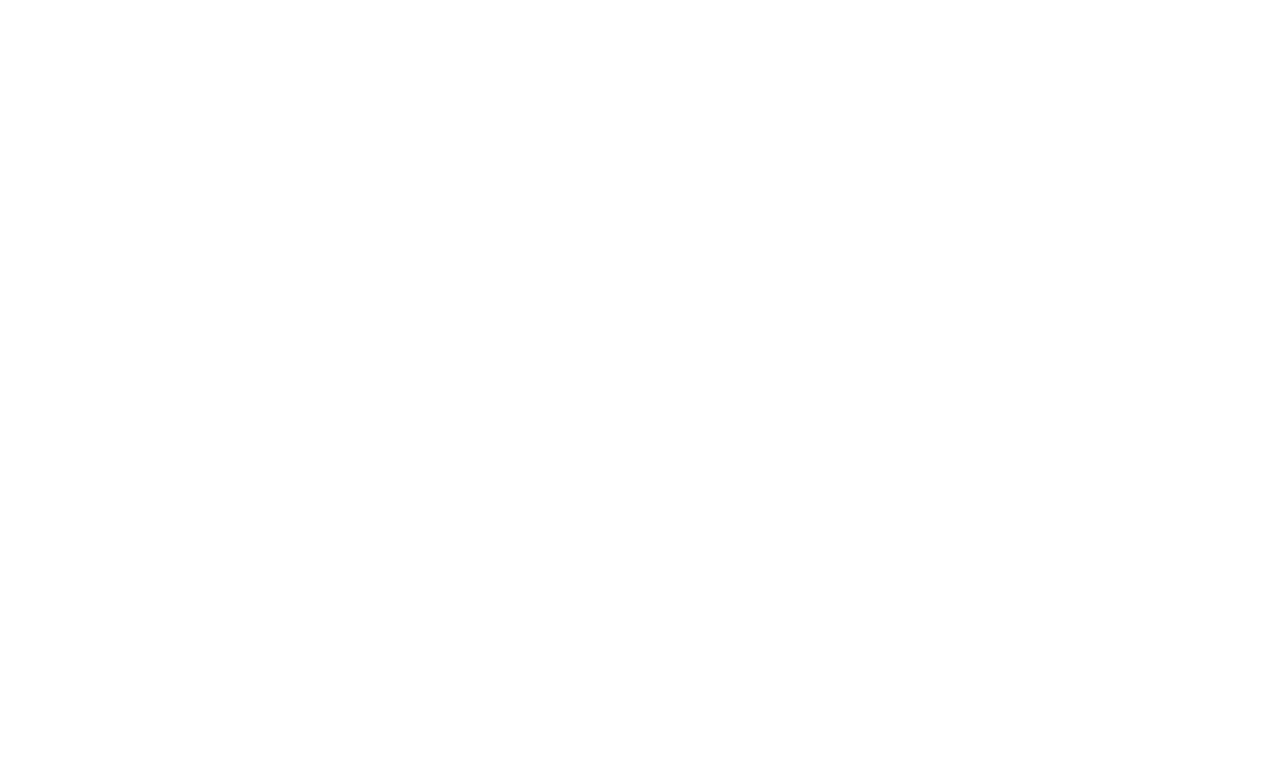
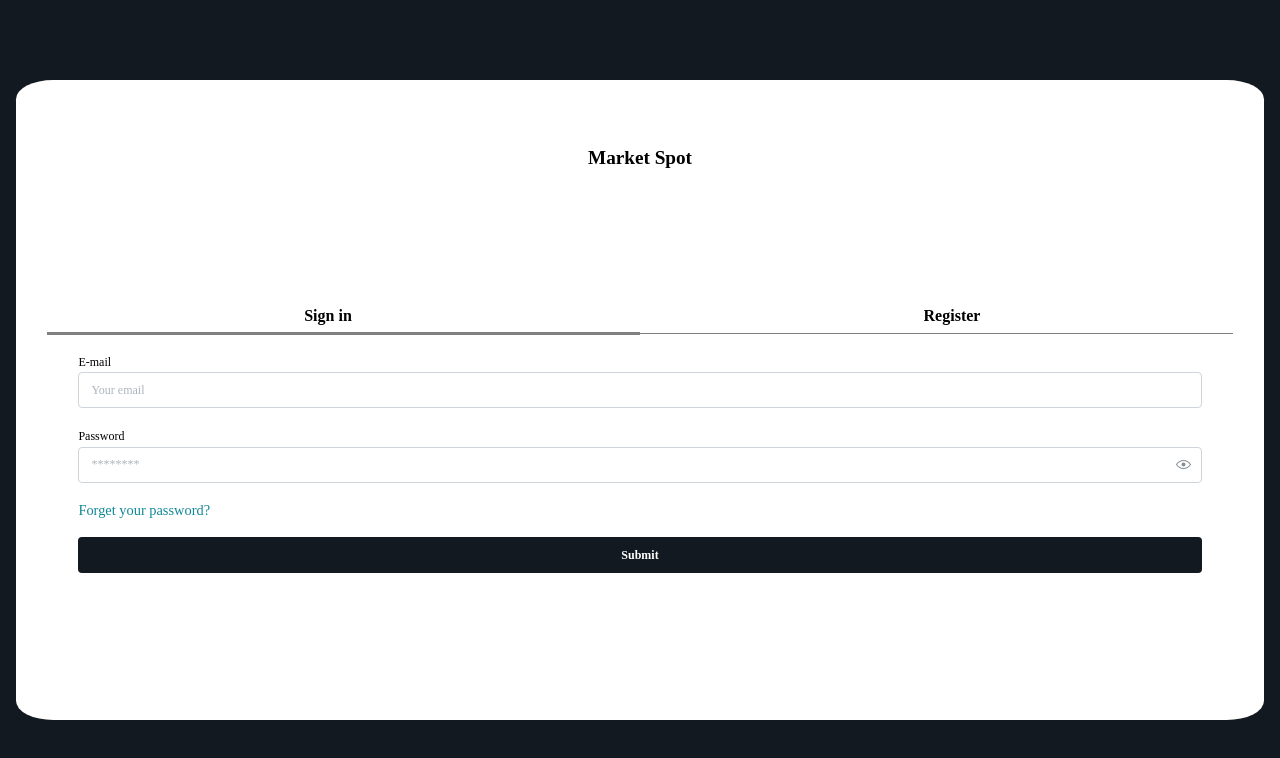
Before and after one commit to termi95/marketspot, a React (Vite) app in the folder Frontend/: page /login in a window 1280 px wide. Before the commit this address had no page. Shown: the top 758 px of the page. Built offline with nearby package versions, Linux system fonts and the light colour scheme.

Commit message:
add login, register and forget password form

```diff
--- a/Frontend/package.json
+++ b/Frontend/package.json
@@ -12,7 +12,6 @@
   "dependencies": {
     "@mantine/core": "^7.3.2",
     "@mantine/dates": "^7.3.2",
-    "@mantine/form": "^7.3.2",
     "@mantine/hooks": "^7.3.2",
     "@mantine/notifications": "^7.3.2",
     "@reduxjs/toolkit": "^2.0.1",
--- a/Frontend/src/App.css
+++ b/Frontend/src/App.css
@@ -1,6 +1,6 @@
 :root {
   --main-color: #131921;
-  --background-color: #F0F0F4;
+  --background-color: #f0f0f4;
 }
 
 #root {
@@ -19,3 +19,16 @@
 .text-white {
   color: white;
 }
+
+.pointer {
+  cursor: pointer;
+}
+
+a {
+  color: #128797;
+  text-decoration: none;
+}
+a:visited {
+  color: #128797;
+  text-decoration: none;
+}
--- a/Frontend/src/App.tsx
+++ b/Frontend/src/App.tsx
@@ -5,6 +5,8 @@
 import { useEffect } from "react";
 import { useDispatch } from "react-redux";
 import { setIsMobile } from "./State/User/userSlice";
+import LoginView from "./View/Login";
+import ForgetPasswordView from "./View/ForgetPassword";
 
 function App() {
   const dispatch = useDispatch();
@@ -25,6 +27,8 @@
     <>
       <Routes>
         <Route path="/" element={<MainPage />} />
+        <Route path="/login" element={<LoginView />} />
+        <Route path="/forget-password" element={<ForgetPasswordView />} />
       </Routes>
     </>
   );
--- a/Frontend/src/Components/BottomBar/bottombar.module.css
+++ /dev/null
@@ -1,3 +0,0 @@
-.bottom_bar {
-    background-color: var(--main-color);
-  }
--- a/Frontend/src/Components/BottomBar/index.tsx
+++ b/Frontend/src/Components/BottomBar/index.tsx
@@ -2,7 +2,6 @@
 import { RootState } from "../../State/store";
 import SignInButton from "../SignInButton";
 import { Container } from "@mantine/core";
-import style from "./bottombar.module.css";
 
 function BottomBar() {
   const { isLogin, isMobile } = useSelector((state: RootState) => state.user);
@@ -12,8 +11,8 @@
     <Container
       maw="100vw"
       w="100vw"
-      className={style.bottom_bar}
       p={10}
+      bg={"var(--main-color)"}
     >
       {isLogin ? null : <SignInButton />}
     </Container>
--- a/Frontend/src/Components/SignInButton/index.tsx
+++ b/Frontend/src/Components/SignInButton/index.tsx
@@ -3,15 +3,19 @@
 import { rem, Text, Space } from "@mantine/core";
 import { RootState } from "../../State/store";
 import { useSelector } from "react-redux";
+import { useNavigate } from "react-router-dom";
 
 function SignInButton() {
   const { isMobile } = useSelector((state: RootState) => state.user);
+  const navigate = useNavigate();
   return (
-    <Container
-      mr={isMobile ? "auto" : "15px"}
-      ml={isMobile ? "auto" : "15px"}
-    >
-      <Button radius="xs" variant="outline" color="White">
+    <Container mr={isMobile ? "auto" : "15px"} ml={isMobile ? "auto" : "15px"}>
+      <Button
+        radius="xs"
+        variant="outline"
+        color="White"
+        onClick={() => navigate("/login")}
+      >
         <Text size="md">Sign in</Text>
         <Space w="xs" />
         <IconLogin2 style={{ width: rem(30), height: rem(30) }} stroke={1.5} />
--- /dev/null
+++ b/Frontend/src/Form/ForgetPassword/index.tsx
@@ -0,0 +1,22 @@
+import { Button, Input, Stack, TextInput } from "@mantine/core";
+import { useHover } from "@mantine/hooks";
+
+function ForgetPasswordForm() {
+  const { hovered, ref } = useHover<HTMLButtonElement>();
+  return (
+    <Stack w={"90%"} m={"auto"} pt={"15px"} pb={"25px"}>
+      <Input.Wrapper label="E-mail" style={{ textAlign: "start" }}>
+        <TextInput placeholder="Your email"></TextInput>
+      </Input.Wrapper>
+      <Button
+        color={"var(--main-color)"}
+        variant={hovered ? "outline" : "filled"}
+        ref={ref}
+      >
+        Submit
+      </Button>
+    </Stack>
+  );
+}
+
+export default ForgetPasswordForm;
--- /dev/null
+++ b/Frontend/src/Form/Login/index.tsx
@@ -0,0 +1,35 @@
+import { Button, Input, PasswordInput, Stack, TextInput } from "@mantine/core";
+import { useHover } from "@mantine/hooks";
+import { Link } from "react-router-dom";
+
+function LoginForm() {
+  const { hovered, ref } = useHover<HTMLButtonElement>();
+  return (
+    <Stack w={"90%"} m={"auto"} pt={"15px"} pb={"25px"}>
+      <Input.Wrapper label="E-mail" style={{ textAlign: "start" }}>
+        <TextInput
+          placeholder="Your email"
+        ></TextInput>
+      </Input.Wrapper>
+      <Input.Wrapper label="Password" style={{ textAlign: "start" }}>
+        <PasswordInput placeholder="********"></PasswordInput>
+      </Input.Wrapper>
+      <Link
+        to={"/forget-password"}
+        style={{ textAlign: "start" }}
+        color={"ocean-blue"}
+      >
+        Forget your password?
+      </Link>
+      <Button
+        color={"var(--main-color)"}
+        variant={hovered ? "outline" : "filled"}
+        ref={ref}
+      >
+        Submit
+      </Button>
+    </Stack>
+  );
+}
+
+export default LoginForm;
--- /dev/null
+++ b/Frontend/src/Form/Register/index.tsx
@@ -0,0 +1,31 @@
+import { Button, Input, PasswordInput, Stack, TextInput } from "@mantine/core";
+import { useHover } from "@mantine/hooks";
+
+function RegisterForm() {
+  const { hovered, ref } = useHover<HTMLButtonElement>();
+  return (
+    <Stack w={"90%"} m={"auto"} pt={"15px"} pb={"25px"}>
+      <Input.Wrapper label="First name" style={{ textAlign: "start" }}>
+        <TextInput placeholder="First name"></TextInput>
+      </Input.Wrapper>
+      <Input.Wrapper label="Last name" style={{ textAlign: "start" }}>
+        <TextInput placeholder="Last name"></TextInput>
+      </Input.Wrapper>
+      <Input.Wrapper label="E-mail" style={{ textAlign: "start" }}>
+        <TextInput placeholder="Your email"></TextInput>
+      </Input.Wrapper>
+      <Input.Wrapper label="Password" style={{ textAlign: "start" }}>
+        <PasswordInput placeholder="********"></PasswordInput>
+      </Input.Wrapper>
+      <Button
+        color={"var(--main-color)"}
+        variant={hovered ? "outline" : "filled"}
+        ref={ref}
+      >
+        Submit
+      </Button>
+    </Stack>
+  );
+}
+
+export default RegisterForm;
--- /dev/null
+++ b/Frontend/src/View/ForgetPassword/index.tsx
@@ -0,0 +1,45 @@
+import { Box, Center, Container, Flex, Text } from "@mantine/core";
+import { useSelector } from "react-redux";
+import { RootState } from "../../State/store";
+import ForgetPasswordForm from "../../Form/ForgetPassword";
+import { IconChevronLeft } from "@tabler/icons-react";
+import { Link } from "react-router-dom";
+
+function ForgetPasswordView() {
+  const { isMobile } = useSelector((state: RootState) => state.user);
+  return (
+    <Container
+      bg={"var(--main-color)"}
+      w={"100vw"}
+      maw={"100vw"}
+      h={"100vh"}
+      m={"0px"}
+    >
+      <Center h={"100%"}>
+        <Box
+          bg={"white"}
+          style={{ borderRadius: "3%" }}
+          w={isMobile ? "100%" : "25%"}
+          h={"80%"}
+        >
+          <Flex justify={"start"} p={"15px"}>
+            <Link to={"/login"}>
+              <IconChevronLeft size={"4rem"} color="black" />
+            </Link>
+          </Flex>
+          <Text fw={700} size="xl" p={"10px"} pt={"5%"}>
+            Did you forget you password?
+          </Text>
+          <Text p={"10px"} pb={"5%"} pt={"5%"}>
+            Don't worry! The password reset link will been sent to your email
+            address, allowing you to regain control of your account quickly and
+            easily.
+          </Text>
+          <ForgetPasswordForm />
+        </Box>
+      </Center>
+    </Container>
+  );
+}
+
+export default ForgetPasswordView;
--- /dev/null
+++ b/Frontend/src/View/Login/index.tsx
@@ -0,0 +1,68 @@
+import { Box, Button, Center, Container, Group, Text } from "@mantine/core";
+import { useState } from "react";
+import styles from "./loginView.module.css";
+import LoginForm from "../../Form/Login";
+import RegisterForm from "../../Form/Register";
+import { useSelector } from "react-redux";
+import { RootState } from "../../State/store";
+
+function LoginView() {
+  const { isMobile } = useSelector((state: RootState) => state.user);
+  const [isLoginTabActive, setIsLoginTabActive] = useState(true);
+  return (
+    <Container
+      bg={"var(--main-color)"}
+      w={"100vw"}
+      maw={"100vw"}
+      h={"100vh"}
+      m={"0px"}
+    >
+      <Center h={"100%"}>
+        <Box
+          bg={"white"}
+          style={{ borderRadius: "3%" }}
+          w={isMobile ? "100%" : "25%"}
+          h={"80%"}
+        >
+          <Text fw={700} p={"10px"} size="xl" pb={"10%"} pt={"5%"}>
+            Market Spot
+          </Text>
+          <Group justify="space-between" align="stretch" grow gap={"0"}>
+            <Box className="pointer" onClick={() => setIsLoginTabActive(true)}>
+              <Button
+                size="compact-lg"
+                variant="transparent"
+                c={"black"}
+                className={isLoginTabActive ? styles.activeTabBorder : ""}
+              >
+                Sign in
+              </Button>
+              <Box
+                className={isLoginTabActive ? styles.activeTab : styles.tab}
+                ml={"5%"}
+              />
+            </Box>
+            <Box className="pointer" onClick={() => setIsLoginTabActive(false)}>
+              <Button
+                size="compact-lg"
+                variant="transparent"
+                c={"black"}
+                className={!isLoginTabActive ? styles.activeTabBorder : ""}
+              >
+                Register
+              </Button>
+
+              <Box
+                className={isLoginTabActive ? styles.tab : styles.activeTab}
+                mr={"5%"}
+              />
+            </Box>
+          </Group>
+          {isLoginTabActive ? <LoginForm /> : <RegisterForm />}
+        </Box>
+      </Center>
+    </Container>
+  );
+}
+
+export default LoginView;
--- /dev/null
+++ b/Frontend/src/View/Login/loginView.module.css
@@ -0,0 +1,21 @@
+.tab {
+  border-bottom: 1px;
+  border-top: 0px;
+  border-left: 0px;
+  border-right: 0px;
+  border-color: gray;
+  border-style: solid;
+}
+
+.activeTab {
+    border-bottom: 3px;
+    border-top: 0px;
+    border-left: 0px;
+    border-right: 0px;
+    border-color: gray;
+    border-style: solid;
+}
+
+.activeTabBorder {
+    margin-bottom: -1px;
+}
```
Also changed, not shown: 1 other file (tests, documents, lock files or other folders).
